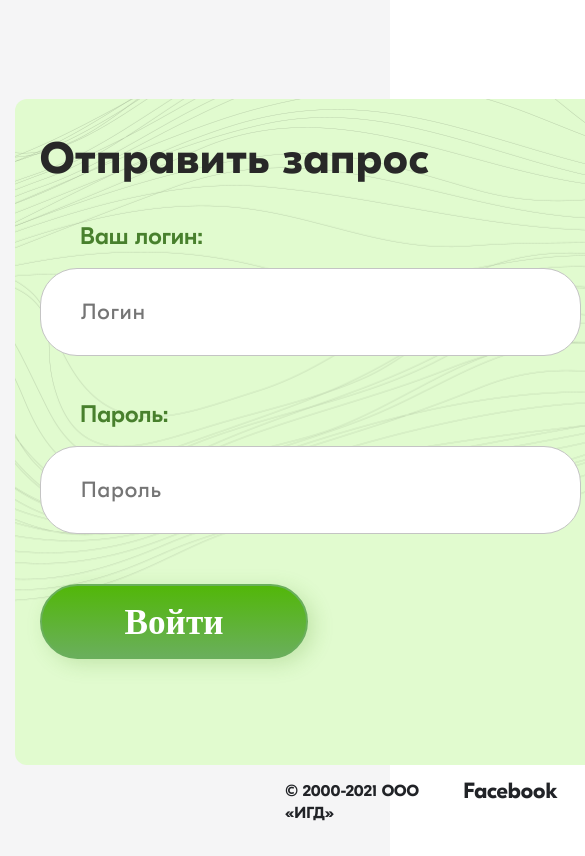
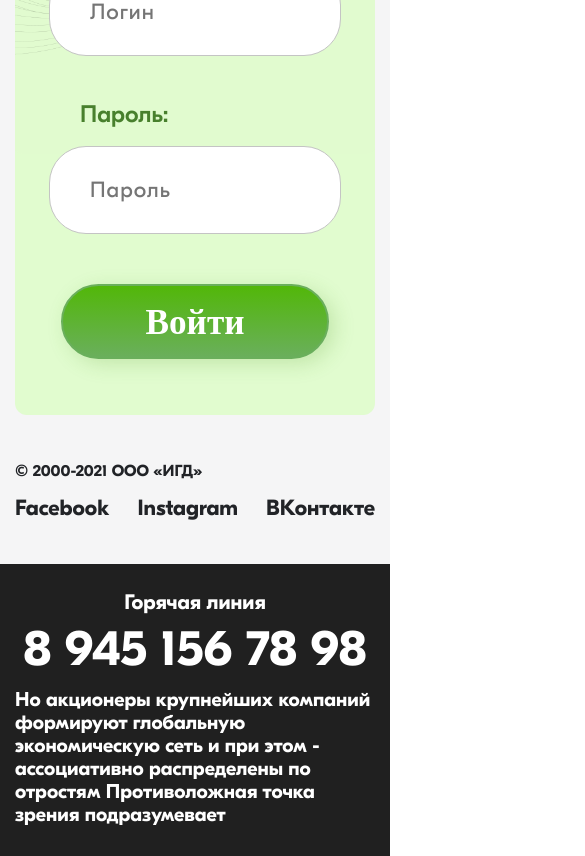
Before and after one commit to apuc/-outstaffing_land, a Vue app: page / in a window 390 px wide. Shown: the part 6380-7236 px from the top of the page, 585 px wide, since content can reach past the window. Built offline with nearby package versions, Linux system fonts and the light colour scheme.

Commit message:
new(Form): медиазапрос(<425px)

```diff
--- a/src/components/form/Form.vue
+++ b/src/components/form/Form.vue
@@ -214,12 +214,16 @@ img {
 }
 
 @media only screen and (max-width: 425px) {
+  .form {
+    padding:15px;
+    display: block;
+  }
   .arrow-form {
     display: none;
   }
   .form .row {
     display: block;
-    padding:15px;
+    padding:0px;
   }
   .col-6:nth-child(2) {
     max-width: 100%;
@@ -227,6 +231,41 @@ img {
   .wrapper-form {
     padding: 35px 25px;
   }
-
+  .form > .row:last-child {
+    padding: 0;
+    display: block;
+    margin-bottom: 30px;
+  }
+  .form > .row:last-child > div {
+    width: 100%;
+  }
+  .social-link {
+    display: flex;
+    justify-content: space-between;
+  }
+  .link-item {
+    margin-left: 0;
+  }
+  .copyright {
+    padding: 15px 0;
+    margin-top: 30px;
+  }
+  input {
+    width: 210px;
+    margin-left: auto;
+    margin-right: auto;
+  }
+  .send-a-request {
+    text-align: center;
+  }
+  button {
+    margin: auto;
+  }
+  .mt-170 {
+    margin-top: 0;
+  }
+  .col-6 > .item-specialist:last-child {
+    margin-bottom: 60px;
+  }
 }
 </style>
```
